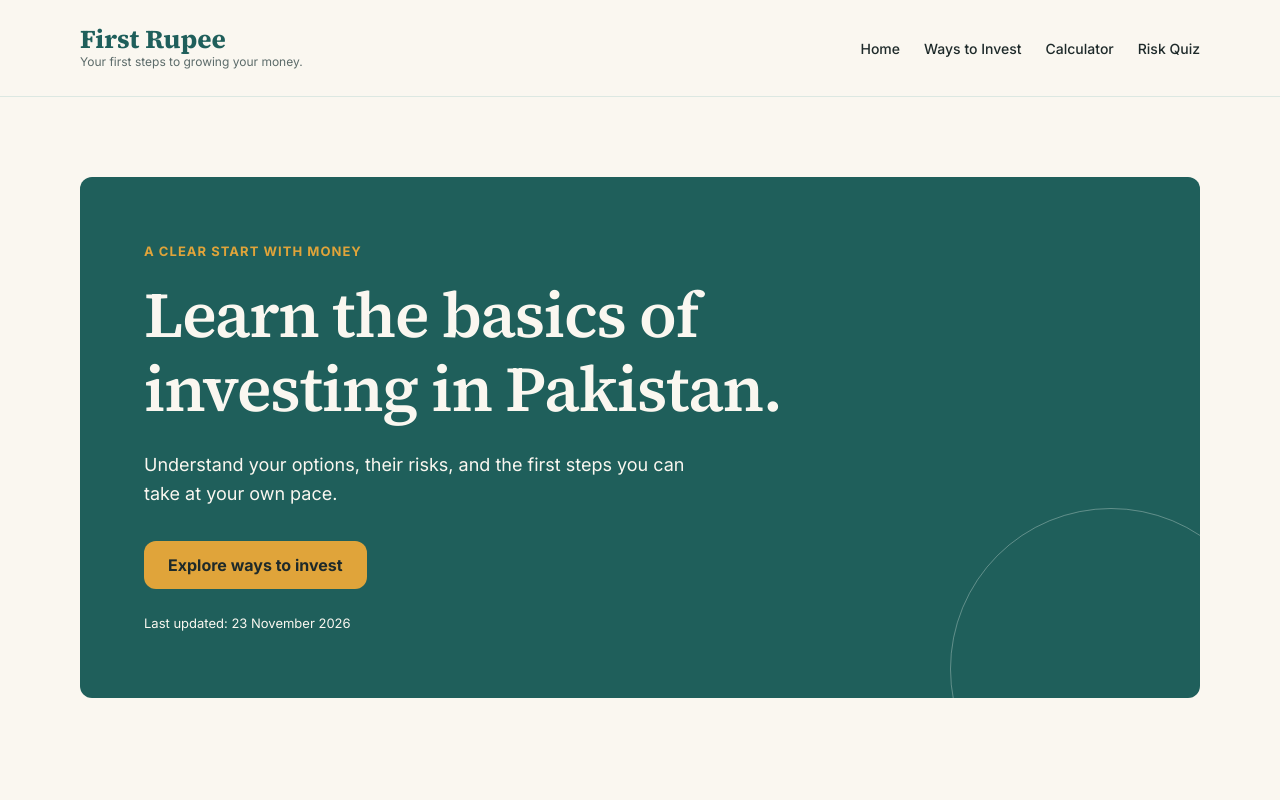
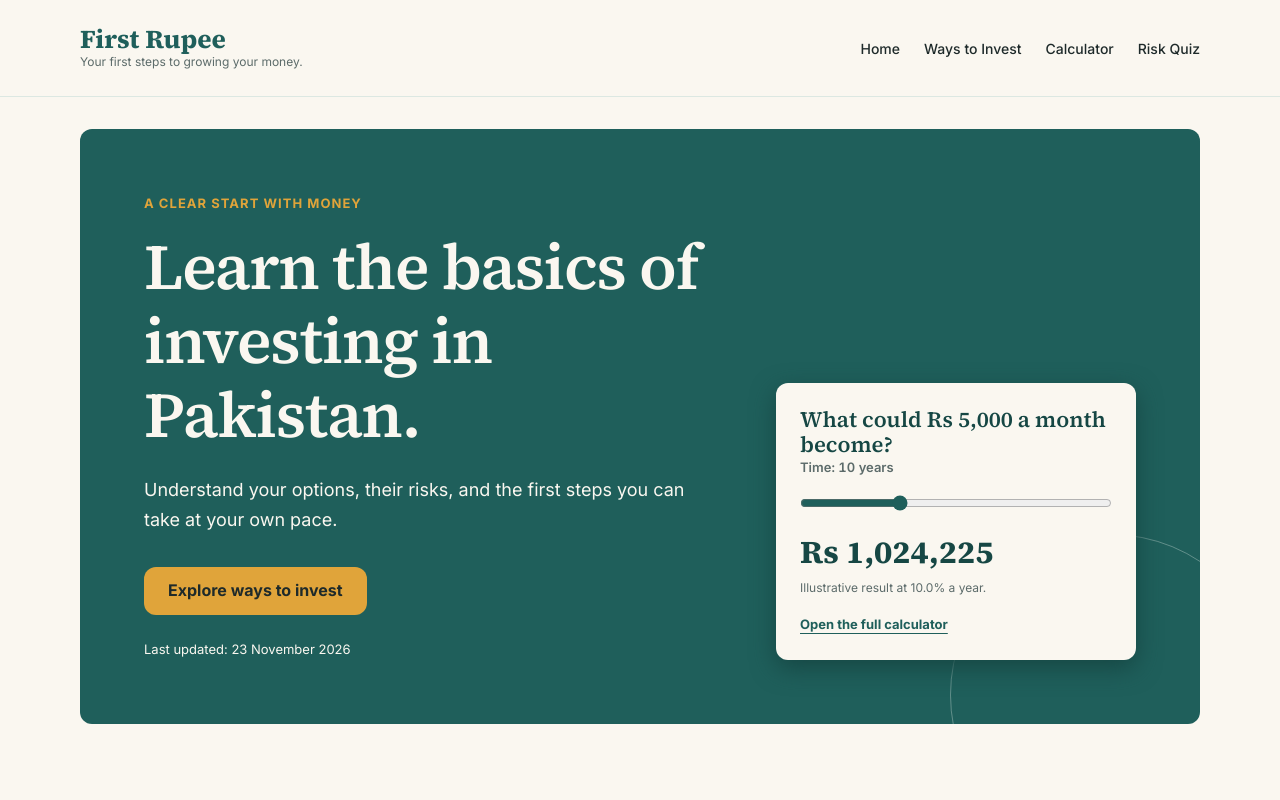
Before and after one commit to areebaamir46/lab17-27110043, a plain HTML site: page index.html in a window 1280 px wide. Shown: the top 800 px of the page. Drawn offline with Linux system fonts and the light colour scheme.

Commit message:
Add hero teaser and motion

```diff
--- a/index.html
+++ b/index.html
@@ -8,6 +8,7 @@
   <link rel="preconnect" href="https://fonts.googleapis.com">
   <link rel="preconnect" href="https://fonts.gstatic.com" crossorigin>
   <link href="https://fonts.googleapis.com/css2?family=Inter:wght@400;500;600;700&family=Source+Serif+4:wght@500;600;700&display=swap" rel="stylesheet">
+  <script>document.documentElement.classList.add("js");</script>
   <style>
     :root {
       --teal: #1F5F5B;
@@ -123,7 +124,7 @@
     }
 
     .hero {
-      padding: 80px 0 72px;
+      padding: 32px 0 48px;
     }
 
     .hero-panel {
@@ -148,6 +149,19 @@
       pointer-events: none;
     }
 
+    .hero-layout {
+      position: relative;
+      z-index: 1;
+      display: grid;
+      grid-template-columns: minmax(0, 1.25fr) minmax(280px, 0.75fr);
+      align-items: end;
+      gap: 32px;
+    }
+
+    .hero-main {
+      max-width: 680px;
+    }
+
     .eyebrow {
       margin-bottom: 16px;
       color: var(--saffron);
@@ -168,6 +182,59 @@
       margin-top: 24px;
       color: var(--cream);
       font-size: 18px;
+    }
+
+    .growth-teaser {
+      padding: 24px;
+      border-radius: 12px;
+      background: var(--cream);
+      color: var(--ink);
+      box-shadow: 0 8px 24px var(--teal-dark);
+    }
+
+    .growth-teaser h2 {
+      max-width: 28ch;
+      color: var(--teal-dark);
+      font-size: 22px;
+    }
+
+    .growth-slider {
+      width: 100%;
+      margin: 16px 0 8px;
+      accent-color: var(--teal);
+    }
+
+    .growth-years {
+      display: block;
+      color: var(--muted);
+      font-size: 13px;
+      font-weight: 600;
+      font-variant-numeric: tabular-nums;
+    }
+
+    .growth-result {
+      margin-top: 16px;
+      color: var(--teal-dark);
+      font-family: "Source Serif 4", serif;
+      font-size: 32px;
+      font-weight: 700;
+      font-variant-numeric: tabular-nums;
+      line-height: 1.1;
+    }
+
+    .growth-note {
+      margin-top: 8px;
+      color: var(--muted);
+      font-size: 12px;
+    }
+
+    .growth-link {
+      display: inline-block;
+      margin-top: 16px;
+      color: var(--teal);
+      font-size: 13px;
+      font-weight: 700;
+      text-underline-offset: 4px;
     }
 
     .button {
@@ -203,6 +270,17 @@
 
     .section {
       padding: 64px 0;
+    }
+
+    .js .reveal {
+      opacity: 0;
+      transform: translateY(16px);
+      transition: opacity 600ms ease, transform 600ms ease;
+    }
+
+    .js .reveal.is-visible {
+      opacity: 1;
+      transform: translateY(0);
     }
 
     .section-heading {
@@ -269,6 +347,11 @@
       background: var(--cream);
       box-shadow: 0 8px 24px var(--sage);
       transition: opacity 180ms ease, transform 180ms ease;
+    }
+
+    .option-card:hover,
+    .option-card:focus-within {
+      transform: translateY(-4px);
     }
 
     .option-card[hidden] {
@@ -554,12 +637,16 @@
       }
 
       .hero {
-        padding: 40px 0;
+        padding: 24px 0 40px;
       }
 
       .hero-panel,
       .newsletter {
         padding: 40px 32px;
+      }
+
+      .hero-layout {
+        grid-template-columns: 1fr;
       }
 
       .compounding {
@@ -613,6 +700,22 @@
         flex-direction: column;
       }
     }
+
+    @media (prefers-reduced-motion: reduce) {
+      html {
+        scroll-behavior: auto;
+      }
+
+      .js .reveal,
+      .js .reveal.is-visible,
+      .option-card,
+      .option-card:hover,
+      .option-card:focus-within {
+        opacity: 1;
+        transform: none;
+        transition: none;
+      }
+    }
   </style>
 </head>
 <body>
@@ -634,19 +737,31 @@
   </header>
 
   <main>
-    <section class="hero">
+    <section class="hero reveal">
       <div class="wrap">
         <div class="hero-panel">
-          <p class="eyebrow">A clear start with money</p>
-          <h1>Learn the basics of investing in Pakistan.</h1>
-          <p class="hero-copy">Understand your options, their risks, and the first steps you can take at your own pace.</p>
-          <a class="button" href="#ways">Explore ways to invest</a>
-          <p class="last-updated">Last updated: 23 November 2026</p>
+          <div class="hero-layout">
+            <div class="hero-main">
+              <p class="eyebrow">A clear start with money</p>
+              <h1>Learn the basics of investing in Pakistan.</h1>
+              <p class="hero-copy">Understand your options, their risks, and the first steps you can take at your own pace.</p>
+              <a class="button" href="#ways">Explore ways to invest</a>
+              <p class="last-updated">Last updated: 23 November 2026</p>
+            </div>
+            <aside class="growth-teaser" aria-labelledby="growth-heading">
+              <h2 id="growth-heading">What could Rs 5,000 a month become?</h2>
+              <label class="growth-years" for="growth-years">Time: <span id="growth-year-label">10 years</span></label>
+              <input class="growth-slider" id="growth-years" type="range" min="1" max="30" value="10" step="1">
+              <p class="growth-result" id="growth-result">Rs 0</p>
+              <p class="growth-note">Illustrative result at 10.0% a year.</p>
+              <a class="growth-link" href="tools.html#calculator">Open the full calculator</a>
+            </aside>
+          </div>
         </div>
       </div>
     </section>
 
-    <section class="section" aria-labelledby="why-heading">
+    <section class="section reveal" aria-labelledby="why-heading">
       <div class="wrap compounding">
         <div class="compounding-copy">
           <div class="section-heading">
@@ -663,7 +778,7 @@
       </div>
     </section>
 
-    <section class="section options-section" id="ways" aria-labelledby="ways-heading">
+    <section class="section reveal options-section" id="ways" aria-labelledby="ways-heading">
       <div class="wrap">
         <div class="section-heading">
           <h2 id="ways-heading">Six ways to invest</h2>
@@ -782,7 +897,7 @@
       </div>
     </section>
 
-    <section class="section" aria-labelledby="ladder-heading">
+    <section class="section reveal" aria-labelledby="ladder-heading">
       <div class="wrap">
         <div class="section-heading">
           <h2 id="ladder-heading">A simple risk and return ladder</h2>
@@ -810,7 +925,7 @@
       </div>
     </section>
 
-    <section class="section" aria-labelledby="newsletter-heading">
+    <section class="section reveal" aria-labelledby="newsletter-heading">
       <div class="wrap">
         <div class="newsletter">
           <h2 id="newsletter-heading">Learn one step at a time</h2>
@@ -837,6 +952,46 @@
   </footer>
 
   <script>
+    const growthYears = document.querySelector("#growth-years");
+    const growthYearLabel = document.querySelector("#growth-year-label");
+    const growthResult = document.querySelector("#growth-result");
+
+    function formatRupees(amount) {
+      return `Rs ${Math.round(amount).toLocaleString("en-PK")}`;
+    }
+
+    function updateGrowthTeaser() {
+      const years = Number(growthYears.value);
+      const monthlyRate = 0.10 / 12;
+      const months = years * 12;
+      const result = months === 0
+        ? 0
+        : 5000 * ((Math.pow(1 + monthlyRate, months) - 1) / monthlyRate);
+
+      growthYearLabel.textContent = `${years} ${years === 1 ? "year" : "years"}`;
+      growthResult.textContent = formatRupees(result);
+    }
+
+    growthYears.addEventListener("input", updateGrowthTeaser);
+    updateGrowthTeaser();
+
+    const revealSections = document.querySelectorAll(".reveal");
+
+    if ("IntersectionObserver" in window) {
+      const revealObserver = new IntersectionObserver((entries, observer) => {
+        entries.forEach((entry) => {
+          if (entry.isIntersecting) {
+            entry.target.classList.add("is-visible");
+            observer.unobserve(entry.target);
+          }
+        });
+      }, { threshold: 0.12 });
+
+      revealSections.forEach((section) => revealObserver.observe(section));
+    } else {
+      revealSections.forEach((section) => section.classList.add("is-visible"));
+    }
+
     const optionCards = document.querySelectorAll(".option-card");
 
     optionCards.forEach((card) => {
```
